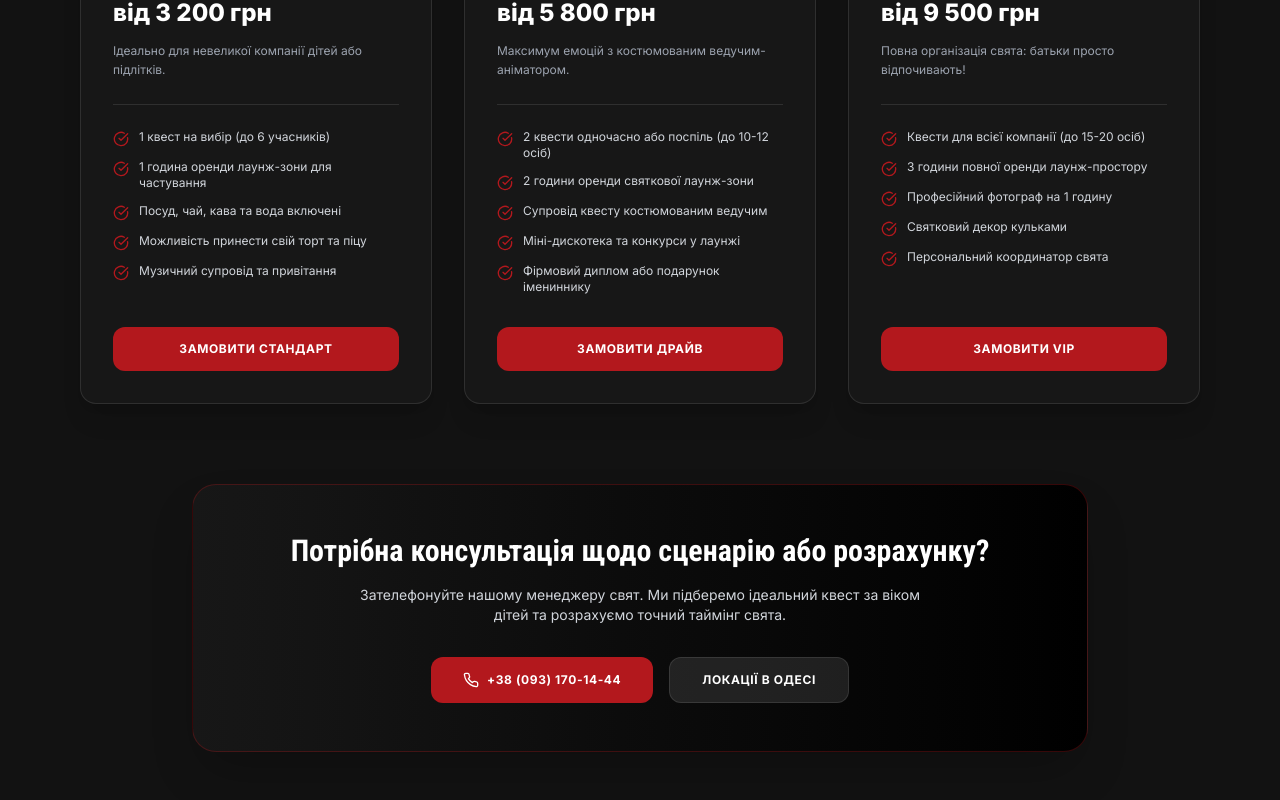
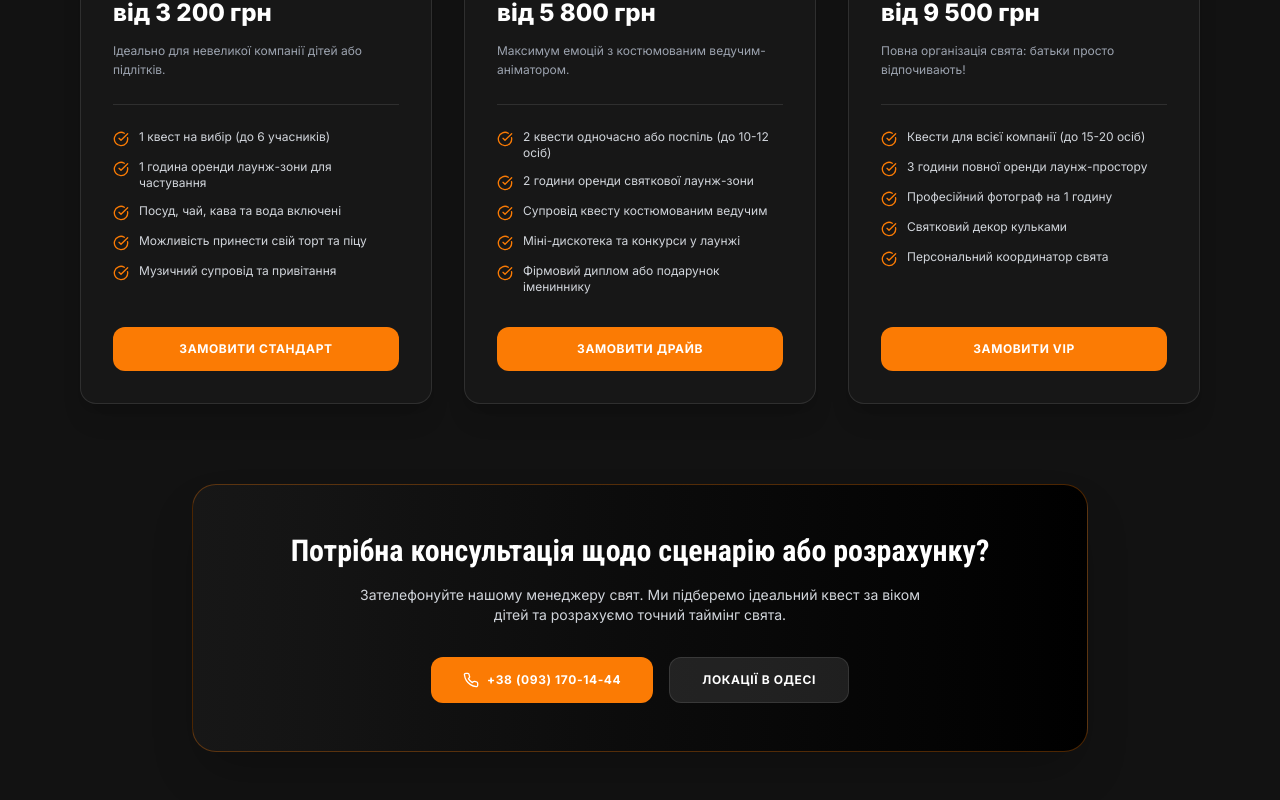
Before and after one commit to alisitskyi/pautina-website, a Next.js app: page /birthday in a window 1280 px wide. Shown: the part 960-1760 px from the top of the page. Built offline with nearby package versions, Linux system fonts and the light colour scheme; no server answers.

Commit message:
style: replace red brand accent with orange #fb7b04 across all pages

```diff
--- a/src/app/birthday/page.tsx
+++ b/src/app/birthday/page.tsx
@@ -142,7 +142,7 @@ export default function BirthdayPage() {
 
                 <a
                   href="tel:+380931701444"
-                  className="w-full bg-brand-red hover:bg-red-700 text-white font-bold py-3.5 rounded-xl text-center uppercase text-xs tracking-wider transition-all block"
+                  className="w-full bg-brand-red hover:bg-[#e06d02] text-white font-bold py-3.5 rounded-xl text-center uppercase text-xs tracking-wider transition-all block"
                 >
                   {pkg.cta}
                 </a>
@@ -162,7 +162,7 @@ export default function BirthdayPage() {
           <div className="flex flex-col sm:flex-row gap-4 justify-center">
             <a
               href="tel:+380931701444"
-              className="bg-brand-red hover:bg-red-700 text-white px-8 py-3.5 rounded-xl font-bold uppercase text-xs tracking-wider flex items-center justify-center gap-2"
+              className="bg-brand-red hover:bg-[#e06d02] text-white px-8 py-3.5 rounded-xl font-bold uppercase text-xs tracking-wider flex items-center justify-center gap-2"
             >
               <Phone className="w-4 h-4" />
               <span>+38 (093) 170-14-44</span>
--- a/src/app/certificates/page.tsx
+++ b/src/app/certificates/page.tsx
@@ -97,7 +97,7 @@ export default function CertificatesPage() {
               </p>
               <button
                 onClick={() => setIsSuccess(false)}
-                className="bg-brand-red hover:bg-red-700 text-white px-8 py-3 rounded-xl uppercase text-xs font-bold tracking-wider"
+                className="bg-brand-red hover:bg-[#e06d02] text-white px-8 py-3 rounded-xl uppercase text-xs font-bold tracking-wider"
               >
                 Оформити ще один
               </button>
@@ -207,7 +207,7 @@ export default function CertificatesPage() {
                 </div>
                 <button
                   type="submit"
-                  className="w-full sm:w-auto bg-brand-red hover:bg-red-700 text-white font-bold px-10 py-3.5 rounded-xl uppercase text-xs tracking-wider transition-all"
+                  className="w-full sm:w-auto bg-brand-red hover:bg-[#e06d02] text-white font-bold px-10 py-3.5 rounded-xl uppercase text-xs tracking-wider transition-all"
                 >
                   Замовити сертифікат
                 </button>
--- a/src/app/contacts/page.tsx
+++ b/src/app/contacts/page.tsx
@@ -137,7 +137,7 @@ export default function ContactsPage() {
             />
             <button
               type="submit"
-              className="w-full bg-brand-red hover:bg-red-700 text-white font-bold py-3.5 rounded-xl uppercase text-xs tracking-wider transition-all flex items-center justify-center gap-2"
+              className="w-full bg-brand-red hover:bg-[#e06d02] text-white font-bold py-3.5 rounded-xl uppercase text-xs tracking-wider transition-all flex items-center justify-center gap-2"
             >
               <Send className="w-4 h-4" />
               <span>Надіслати повідомлення</span>
--- a/src/app/error.tsx
+++ b/src/app/error.tsx
@@ -33,7 +33,7 @@ export default function Error({
         <div className="flex flex-col gap-3">
           <button
             onClick={() => reset()}
-            className="w-full bg-brand-red hover:bg-red-700 text-white font-bold py-3.5 rounded-xl uppercase text-xs tracking-wider transition-all flex items-center justify-center gap-2"
+            className="w-full bg-brand-red hover:bg-[#e06d02] text-white font-bold py-3.5 rounded-xl uppercase text-xs tracking-wider transition-all flex items-center justify-center gap-2"
           >
             <RefreshCw className="w-4 h-4" />
             <span>Спробувати ще раз</span>
--- a/src/app/faq/page.tsx
+++ b/src/app/faq/page.tsx
@@ -101,7 +101,7 @@ export default function FAQPage() {
           <div className="flex flex-col sm:flex-row gap-4 justify-center">
             <a
               href="tel:+380931701444"
-              className="bg-brand-red hover:bg-red-700 text-white font-bold px-8 py-3 rounded-xl uppercase text-xs tracking-wider flex items-center justify-center gap-2"
+              className="bg-brand-red hover:bg-[#e06d02] text-white font-bold px-8 py-3 rounded-xl uppercase text-xs tracking-wider flex items-center justify-center gap-2"
             >
               <Phone className="w-4 h-4" />
               <span>+38 (093) 170-14-44</span>
--- a/src/app/not-found.tsx
+++ b/src/app/not-found.tsx
@@ -20,7 +20,7 @@ export default function NotFound() {
         <div className="flex flex-col gap-3">
           <Link
             href="/"
-            className="w-full bg-brand-red hover:bg-red-700 text-white font-bold py-3.5 rounded-xl uppercase text-xs tracking-wider transition-all flex items-center justify-center gap-2"
+            className="w-full bg-brand-red hover:bg-[#e06d02] text-white font-bold py-3.5 rounded-xl uppercase text-xs tracking-wider transition-all flex items-center justify-center gap-2"
           >
             <Home className="w-4 h-4" />
             <span>На головну сторінку</span>
--- a/src/app/page.tsx
+++ b/src/app/page.tsx
@@ -70,7 +70,7 @@ export default async function HomePage() {
               <div className="flex flex-wrap gap-4">
                 <a
                   href="/birthday"
-                  className="bg-brand-red hover:bg-red-700 text-white px-7 py-3.5 rounded-xl font-bold uppercase text-xs tracking-wider transition-all cursor-pointer"
+                  className="bg-brand-red hover:bg-[#e06d02] text-white px-7 py-3.5 rounded-xl font-bold uppercase text-xs tracking-wider transition-all cursor-pointer"
                 >
                   Дізнатися деталі та ціни
                 </a>
--- a/src/components/BookingSection.tsx
+++ b/src/components/BookingSection.tsx
@@ -192,7 +192,7 @@ export default function BookingSection({ quest, initialSlots }: BookingSectionPr
                     setIsModalOpen(false);
                     setBookingSuccess(null);
                   }}
-                  className="w-full bg-brand-red hover:bg-red-700 text-white font-bold py-3 rounded-xl uppercase text-xs tracking-wider"
+                  className="w-full bg-brand-red hover:bg-[#e06d02] text-white font-bold py-3 rounded-xl uppercase text-xs tracking-wider"
                 >
                   Зрозуміло, дякую!
                 </button>
--- a/tailwind.config.js
+++ b/tailwind.config.js
@@ -10,7 +10,7 @@ module.exports = {
       colors: {
         brand: {
           dark: '#121212',
-          red: '#b3181d',
+          red: '#fb7b04',
           gold: '#c5a059',
           gray: '#2a2a2a',
         },
```
